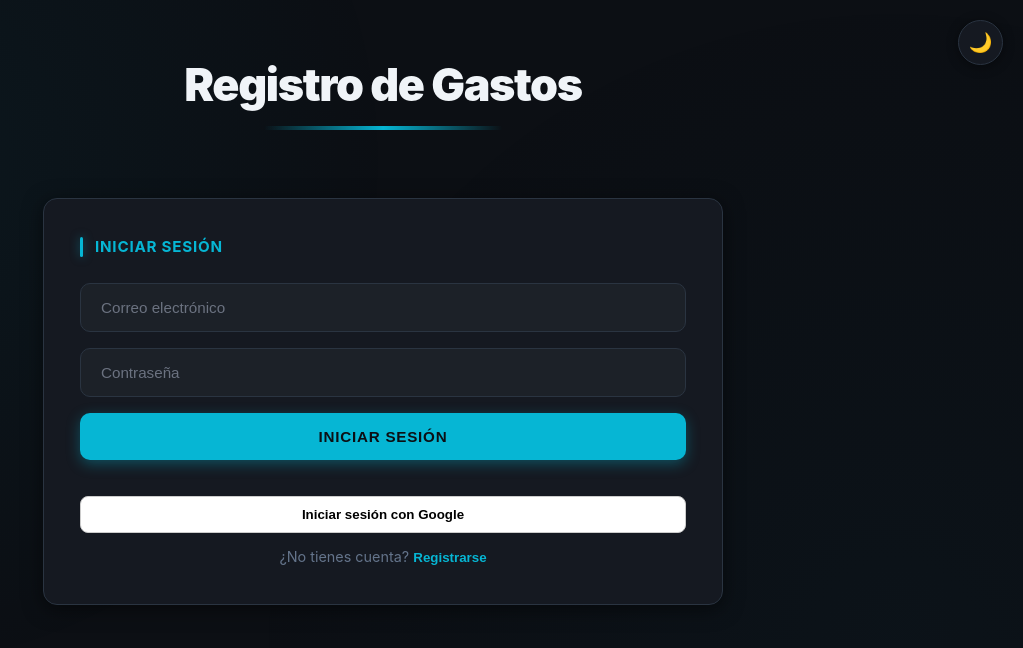
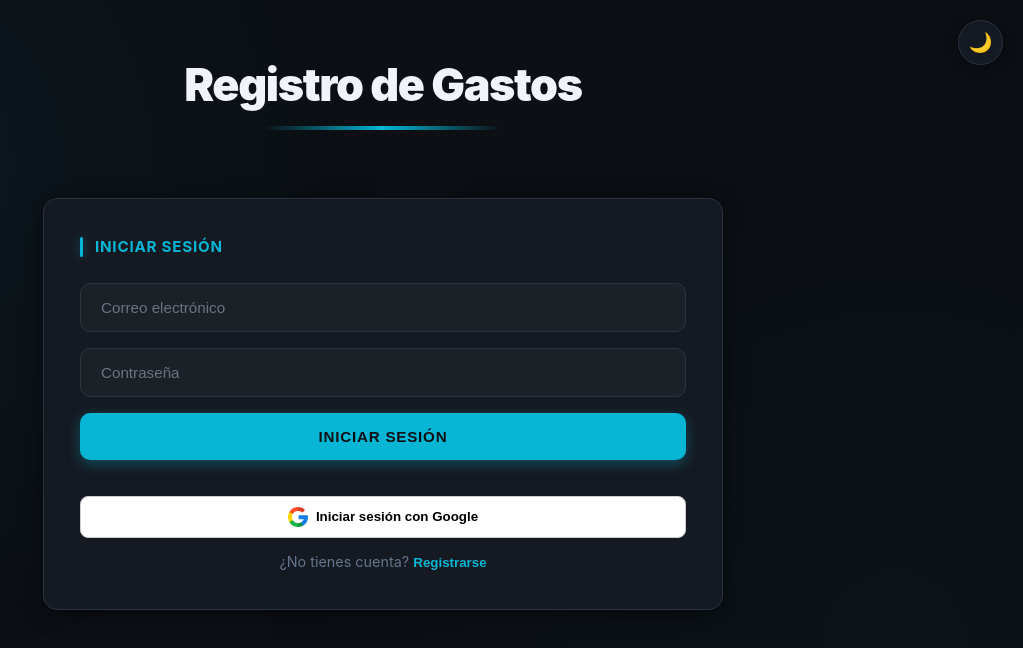
Before and after one commit to kanekong909/finance, a plain HTML site: page index.html in a window 1280 px wide. Shown: the whole page, without its empty margins (257-1280 px from the left). Drawn offline with nearby package versions, Linux system fonts and the light colour scheme.

Commit message:
se añadio icono de google

```diff
--- a/index.html
+++ b/index.html
@@ -41,6 +41,7 @@
 
                     <!-- BOTÓN GOOGLE -->
                     <button type="button" id="google-login" class="google-btn">
+                        <img src="./assets/google.png" alt="Iniciar sesión con Google">
                         Iniciar sesión con Google
                     </button>
 
@@ -62,6 +63,7 @@
 
                     <!-- BOTÓN GOOGLE -->
                     <button type="button" id="google-signup" class="google-btn">
+                        <img src="./assets/google.png" alt="Registrarse con Google">
                         Registrarse con Google
                     </button>
 
--- a/style.css
+++ b/style.css
@@ -141,6 +141,10 @@ section {
 
 #auth-section {
     animation: fadeInUp 0.6s ease-out;
+}
+
+#auth-section img {
+    width: 20px;
 }
 
 h2 {
```
Also changed, not shown: assets/google.png (added).
